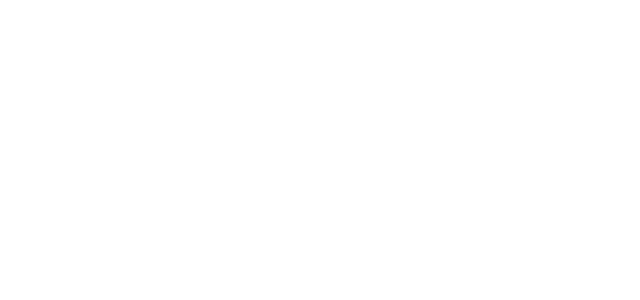
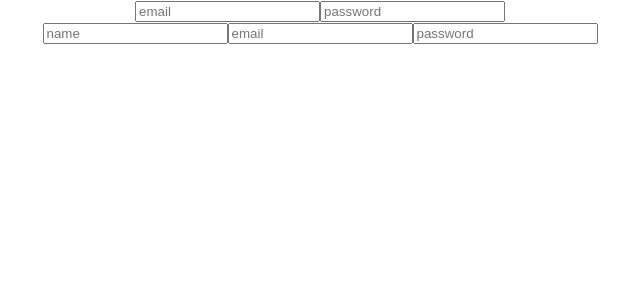
Before and after one commit to TouficAlRifaii/WebFinalProject, a React (Create React App) app: page / in a window 1280 px wide. Shown: the top 300 px of the page, without its empty margins (320-960 px from the left). Built offline with nearby package versions, Linux system fonts and the light colour scheme.

Commit message:
Frontend: Fixing AuthForm

```diff
--- a/src/App.js
+++ b/src/App.js
@@ -1,8 +1,11 @@
+import AuthForm from './AuthForm';
 import './App.css';
 
 function App() {
   return (
     <div className="App">
+      <AuthForm type="Login" />
+      <AuthForm type="SignUp" />
     </div>
   );
 }
--- a/src/AuthForm.js
+++ b/src/AuthForm.js
@@ -1,14 +1,13 @@
+import Input from "./Input"
 function AuthForm ({ type }){
 
     return(
         <div>
             <form onSubmit={e => e.preventDefault()}>
-                if (type=="SignUp"){
-                    <Input type="text" content="name" />
-                }
+
+                {type === "SignUp" ? <Input type="text" content="name" /> : null }
                 <Input type="email" content="email" />
                 <Input type="password" content="password"/>
-
             </form>
         </div>
     )
```
